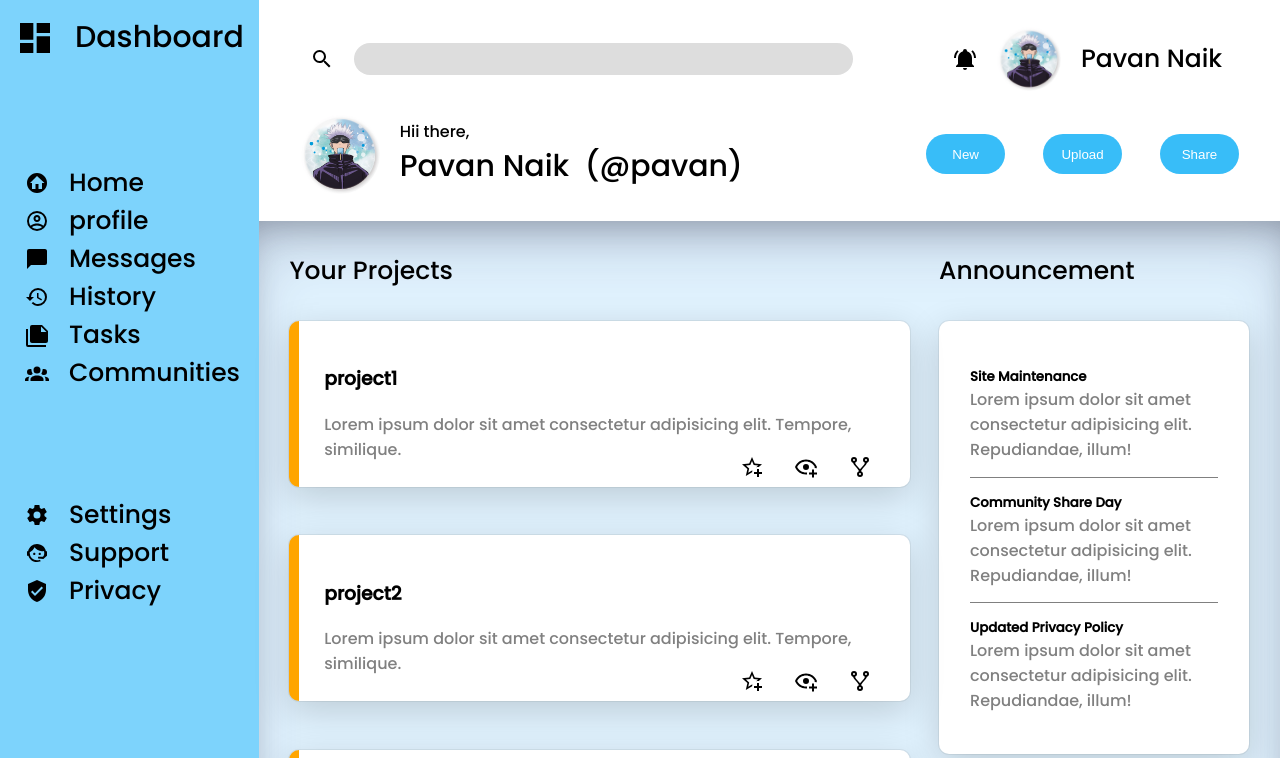
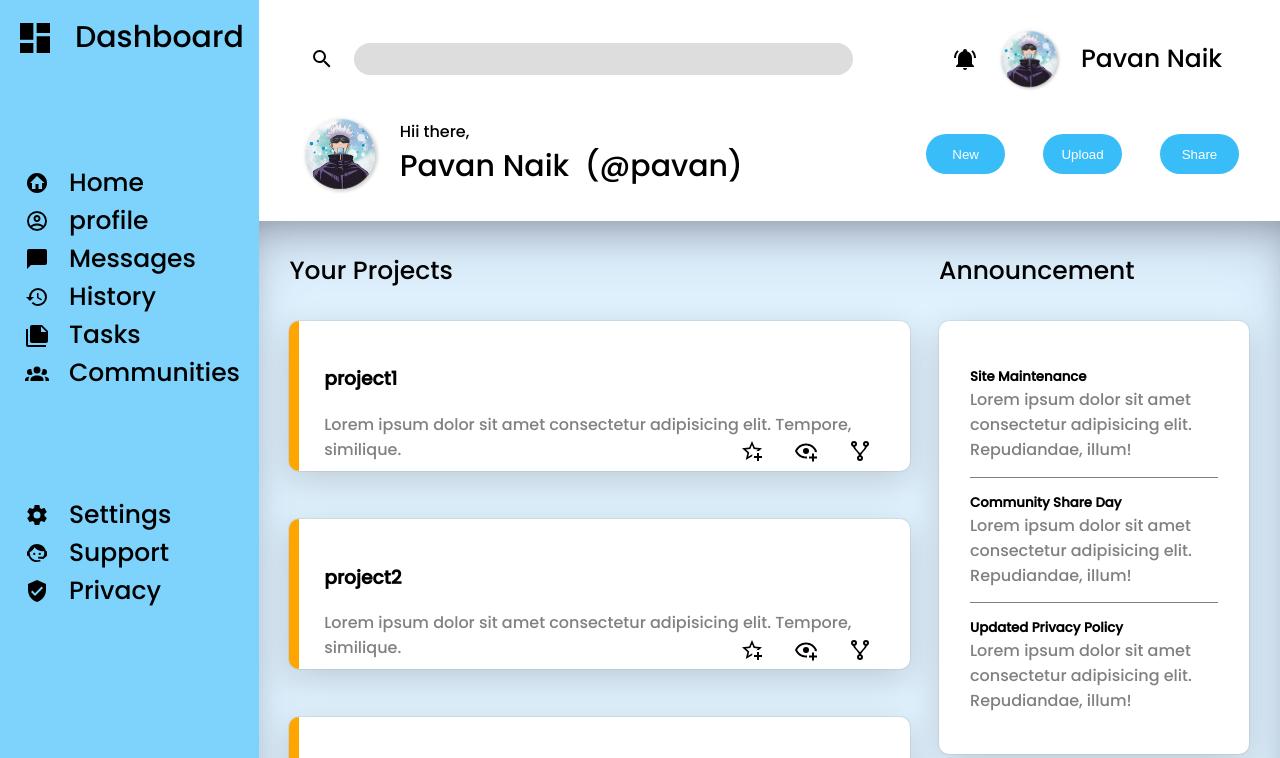
Before and after one commit to PavanDNaik/Admin-Dashboard, a plain HTML site: page index.html in a window 1280 px wide. Shown: the top 758 px of the page. Drawn offline with Linux system fonts and the light colour scheme.

Commit message:
wrong again

```diff
--- a/index.css
+++ b/index.css
@@ -131,7 +131,7 @@ button{
     grid-row: 2/5;
     display: grid;
     grid-template-columns: repeat(auto-fit,minmax(350px,1fr));
-    /* grid-template-rows: repeat(auto-fit, minmax(150px,1fr)); */
+    grid-template-rows: repeat(auto-fit, minmax(150px,1fr));
     gap: 5%;
 
 }
```
